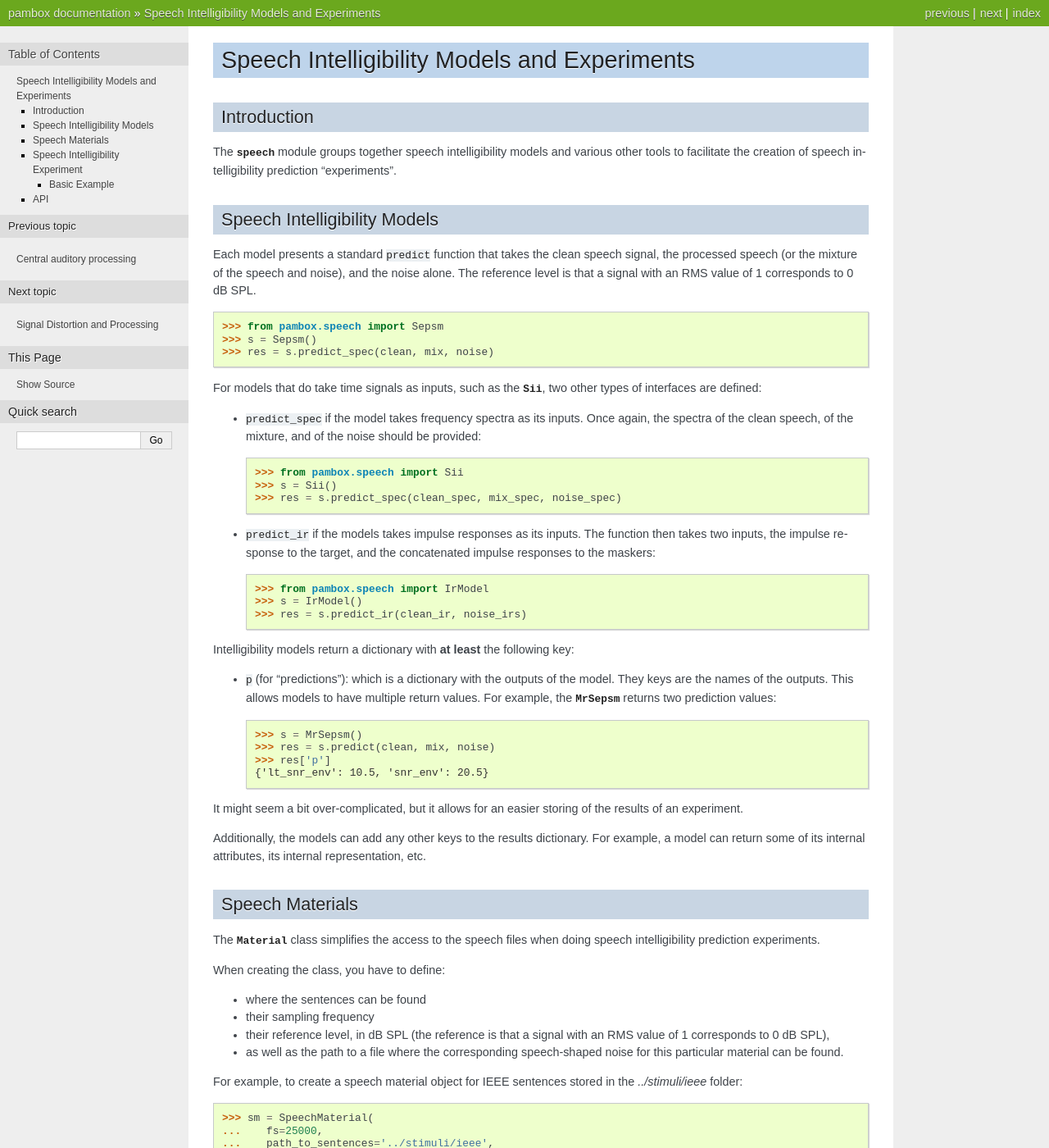
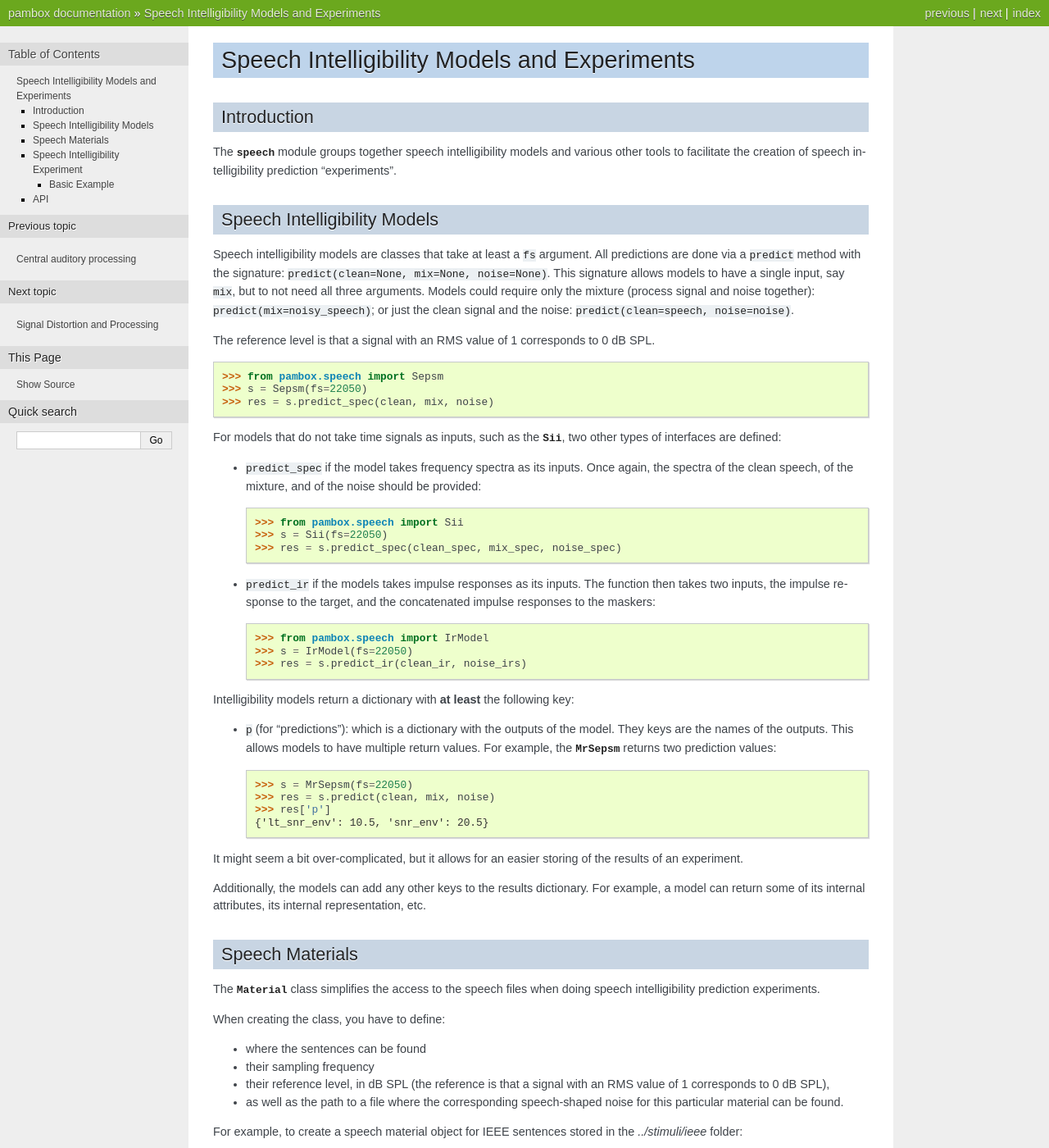
Before and after one commit to achabotl/pambox, a Sphinx documentation site: the page built from docs/speech/index.rst, in a window 1280 px wide and 1400 px high. Shown: the whole window at 82% size. Built offline with Sphinx 7.4.7, drawn with Linux system fonts in a browser that asks for light colours.

Commit message:
Update documentation

```diff
--- a/docs/central/index.rst
+++ b/docs/central/index.rst
@@ -3,8 +3,7 @@ Central auditory processing
 
 
 The :mod:`~pambox.central` regroups what is *not* considered to be part of
-the outer, middle, or inner ear. It's rather broad concept that can be
-refined in later versions.
+the outer, middle, or inner ear. It's a rather broad concept.
 
 It contains:
 
--- a/docs/speech/index.rst
+++ b/docs/speech/index.rst
@@ -9,22 +9,30 @@ and various other tools to facilitate the creation of speech intelligibility
 prediction "experiments".
 
 
+.. _speech-intelligibility-models:
+
 Speech Intelligibility Models
 -----------------------------
 
-Each model presents a standard ``predict`` function that takes the clean speech
-signal, the processed speech (or the mixture of the speech and noise),
-and the noise alone. The reference level is that a signal with an RMS value
+Speech intelligibility models are classes that take at least a ``fs``
+argument. All predictions are done via a ``predict`` method with the
+signature: ``predict(clean=None, mix=None, noise=None)``.
+This signature allows models to have a single input, say ``mix``, but to not
+need all three arguments. Models could require only the mixture (process
+signal and noise together): ``predict(mix=noisy_speech)``; or just the
+clean signal and the noise: ``predict(clean=speech, noise=noise)``.
+
+The reference level is that a signal with an RMS value
 of 1 corresponds to 0 dB SPL.
 
 ::
 
     >>> from pambox.speech import Sepsm
-    >>> s = Sepsm()
+    >>> s = Sepsm(fs=22050)
     >>> res = s.predict_spec(clean, mix, noise)
 
 
-For models that do take time signals as inputs,
+For models that do not take time signals as inputs,
 such as the :py:class:`~pambox.speech.Sii`, two other types of interfaces are
 defined:
 
@@ -33,7 +41,7 @@ defined:
   should be provided::
 
     >>> from pambox.speech import Sii
-    >>> s = Sii()
+    >>> s = Sii(fs=22050)
     >>> res = s.predict_spec(clean_spec, mix_spec, noise_spec)
 
 
@@ -42,7 +50,7 @@ defined:
   and the concatenated impulse responses to the maskers::
 
     >>> from pambox.speech import IrModel
-    >>> s = IrModel()
+    >>> s = IrModel(fs=22050)
     >>> res = s.predict_ir(clean_ir, noise_irs)
 
 Intelligibility models return a dictionary with **at least** the following key:
@@ -52,7 +60,7 @@ Intelligibility models return a dictionary with **at least** the following key:
   multiple return values. For example, the :py:class:`~pambox.speech.MrSepsm`
   returns two prediction values::
 
-    >>> s = MrSepsm()
+    >>> s = MrSepsm(fs=22050)
     >>> res = s.predict(clean, mix, noise)
     >>> res['p']
     {'lt_snr_env': 10.5, 'snr_env': 20.5}
@@ -140,6 +151,8 @@ find the average leve, in dB, of all the sentences in the speech material:
 
     >>> average_level = sm.average_level()
 
+.. _speech-intelligibility-experiments:
+
 Speech Intelligibility Experiment
 ---------------------------------
 
```
Also changed, not shown: other parts of docs/speech/index.rst (+5 -2 lines), docs/index.rst (+24 -2 lines), docs/inner/index.rst (+4 -4 lines).
